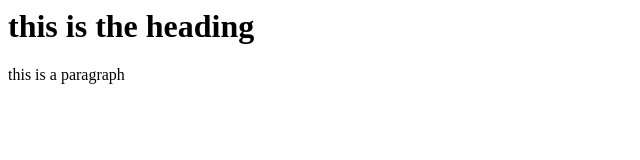
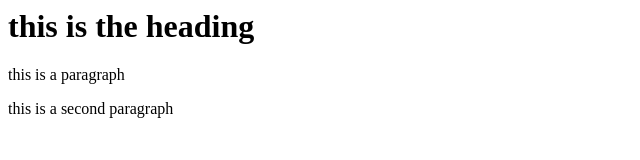
Before and after one commit to tanaya2016/git-test-for-node, a website: page index.html in a window 1280 px wide. Shown: the whole page, without its empty margins (0-640 px from the left). Drawn offline with Linux system fonts and the light colour scheme.

Commit message:
added Package.json

```diff
--- a/index.html
+++ b/index.html
@@ -3,6 +3,7 @@
     <body>
         <h1>this is the heading</h1>
         <p>this is a paragraph</p>
+        <p>this is a second paragraph</p>
     </body>
 
 </html>
```
Also changed, not shown: package.json (added, +24 -0 lines), 2 other files.
